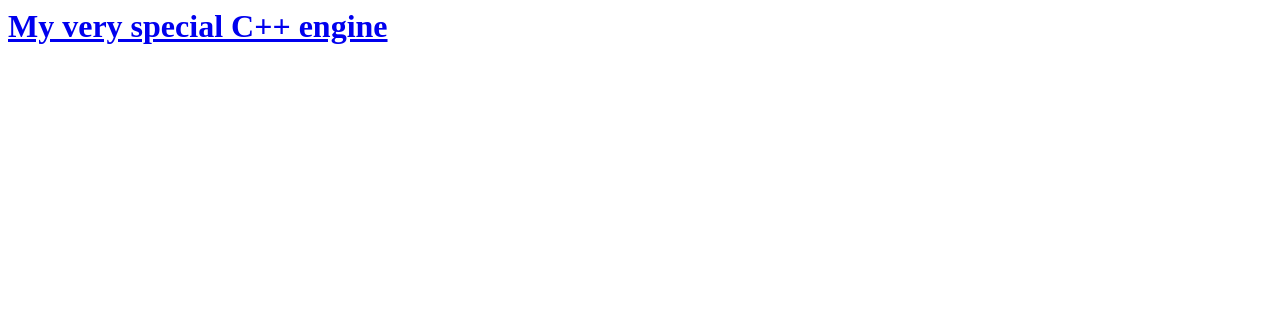
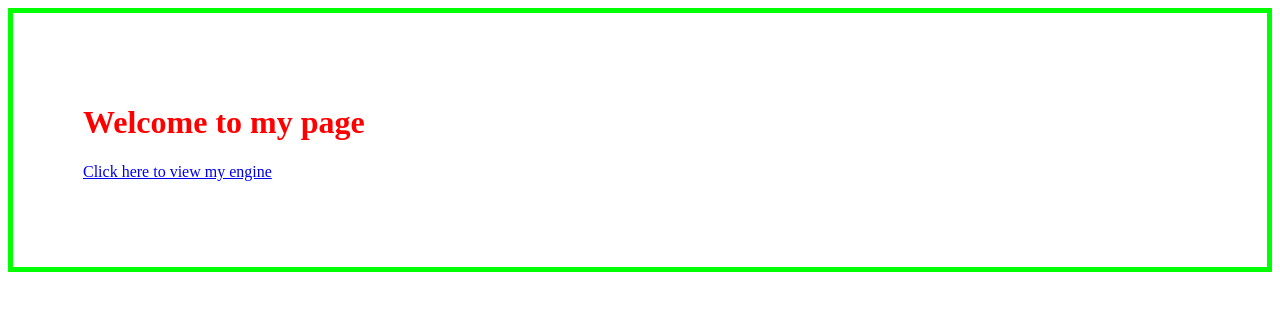
Before and after one commit to Slycodger/Slycodger.github.io, a plain HTML site: page index.html in a window 1280 px wide. Drawn offline with Linux system fonts and the light colour scheme.

Commit message:
Update index.html

```diff
--- a/index.html
+++ b/index.html
@@ -1,4 +1,20 @@
-<!DOCTYPE>
+<!DOCTYPE html>
 <html>
-  <a href = "https://slycodger55.github.io/CPPEngine/"> <h1>My very special C++ engine</h1>
+  <head>
+    <title>Awesome title</title>
+    <style>
+      .myDiv
+      {
+        color: #ff0000;
+        padding: 70px;
+        border: 5px solid #00ff00
+      }
+    </style>
+  </head>
+  <body>
+    <div class =  "myDiv">
+      <h1>Welcome to my page</h1>
+      <a href ="https://slycodger55.github.io/CPPEngine/"> <p>Click here to view my engine</p>
+    </div>
+  </body>
 </html>
```
